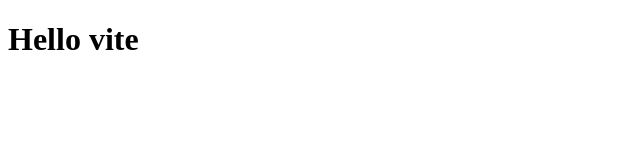
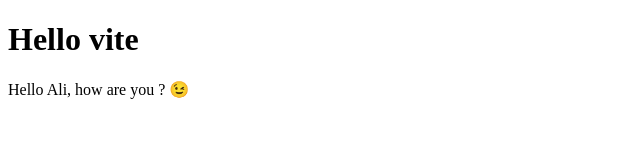
Before and after one commit to GDevWeb/JuniaXP-Vite, a website: page GitLab1/index.html in a window 1280 px wide. Shown: the whole page, without its empty margins (0-640 px from the left). Drawn offline with Linux system fonts and the light colour scheme.

```diff
--- a/GitLab1/index.html
+++ b/GitLab1/index.html
@@ -7,5 +7,6 @@
   </head>
   <body>
     <h1>Hello vite</h1>
+    <p>Hello Ali, how are you ? 😉</p>
   </body>
 </html>
```
